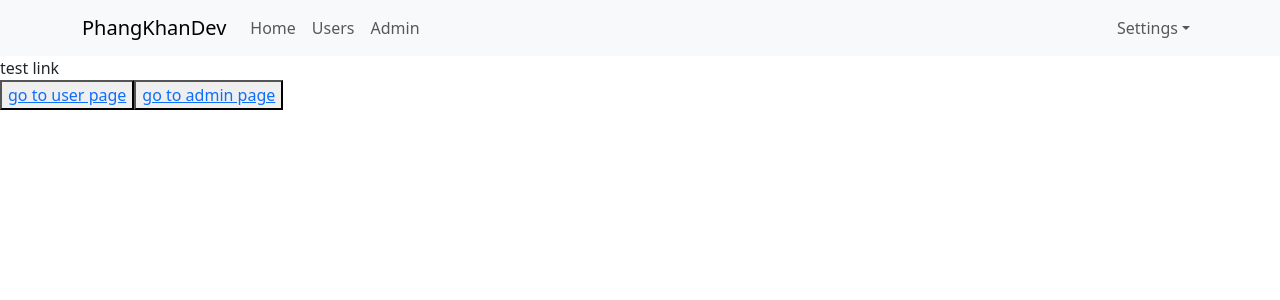
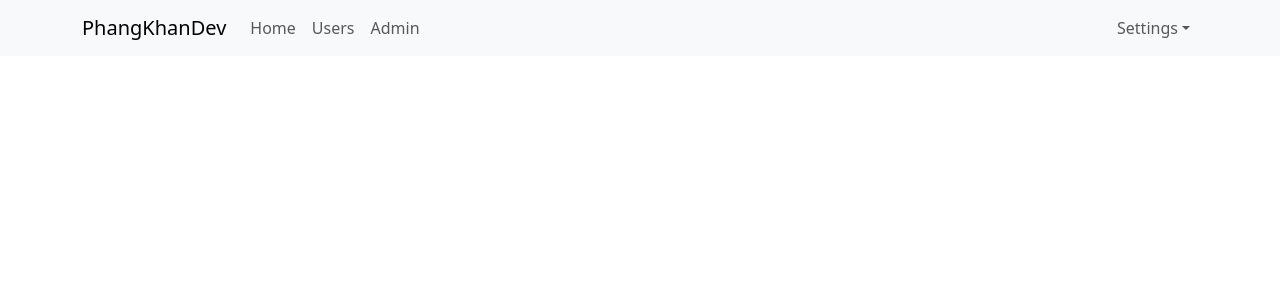
Before and after one commit to phangkhandev/demo-react, a React (Create React App) app: page / in a window 1280 px wide. Shown: the top 300 px of the page. Built offline with nearby package versions, Linux system fonts and the light colour scheme.

Commit message:
dieu huong trang voi router

```diff
--- a/src/App.js
+++ b/src/App.js
@@ -1,6 +1,6 @@
 import './App.scss';
 import Header from './components/Header/Header';
-import { Link } from 'react-router-dom';
+import { Outlet, Link } from 'react-router-dom';
 
 
 const App = () => {
@@ -8,18 +8,21 @@ const App = () => {
   return (
 
     <div className="App-container">
-      <Header />
-      <div>
-        test link
-        <div>
-          <button>
-            <Link to="/users">go to user page</Link>
-          </button>
-          <button>
-            <Link to="/admin">go to admin page</Link>
-          </button>
+
+      <div className='header-container'>
+        <Header />
+      </div>
+
+      <div className='main-container'>
+        <div className='sidenav-container'>
+
+        </div>
+
+        <div className='app-content'>
+          <Outlet />
         </div>
       </div>
+
     </div>
   );
 }
--- a/src/components/Header/Header.js
+++ b/src/components/Header/Header.js
@@ -8,7 +8,7 @@ const Header = () => {
     return (
         <Navbar bg="light" expand="lg">
             <Container>
-                <Navbar.Brand href="home">PhangKhanDev</Navbar.Brand>
+                <Navbar.Brand href="/">PhangKhanDev</Navbar.Brand>
                 <Navbar.Toggle aria-controls="basic-navbar-nav" />
                 <Navbar.Collapse id="basic-navbar-nav">
                     <Nav className="me-auto">
--- a/src/index.js
+++ b/src/index.js
@@ -15,9 +15,10 @@ root.render(
     {/* <React.StrictMode> */}
     <BrowserRouter>
       <Routes>
-        <Route path="/" element={<App />} />
-        <Route path="users" element={<User />} />
-        <Route path="admin" element={<Admin />} />
+        <Route path="/" element={<App />} >
+          <Route path="users" element={<User />} />
+          <Route path="admin" element={<Admin />} />
+        </Route>
       </Routes>
     </BrowserRouter>
     {/* </React.StrictMode> */}
```
